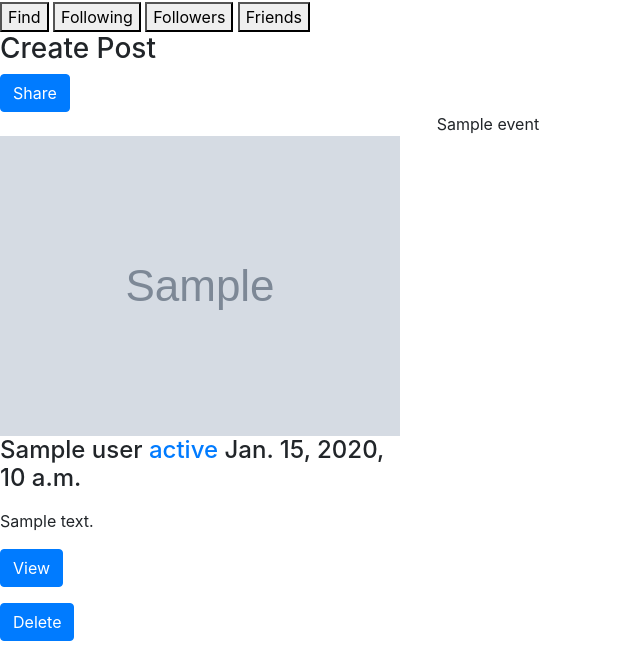
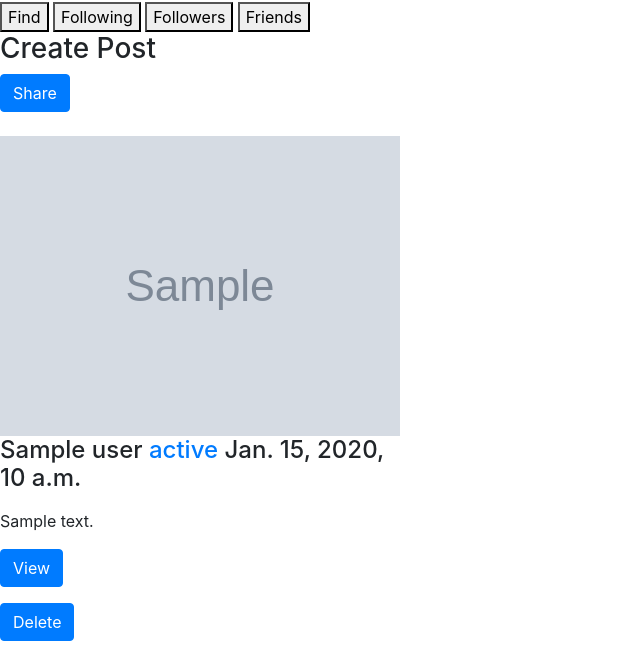
Before and after one commit to 404-wave/404-project, a Django app: template Wave/templates/home.html in a window 1280 px wide. Shown: the part 180-837 px from the top of the page, without its empty margins (0-640 px from the left). Run offline with Django 3.2, Linux system fonts and the light colour scheme; the template is opened without the code that fills it: most values are stand-ins (such as "Sample title", 1, 10 or a date in 2020); grey boxes marked "Sample" are stand-in pictures; some libraries are stand-ins or nearby versions.

Commit message:
removed old events div

```diff
--- a/Wave/templates/home.html
+++ b/Wave/templates/home.html
@@ -84,6 +84,7 @@
 
     <div class="row">
       {% for obj in object_list %}
+        <!-- check if is Post object -->
         {% if obj.user %}
         <div class="col-sm-6 col-md-4">
           <!-- column 1 -->
@@ -130,11 +131,6 @@
           </div>
         {% endif %}
       {% endfor %}
-      {% for event in events %}
-      <div class="col-sm-6 col-md-4">
-        <p>{{event}}</p>
-      </div>
-      {% endfor %}
     </div>
 
       <!-- Local js -->
```
